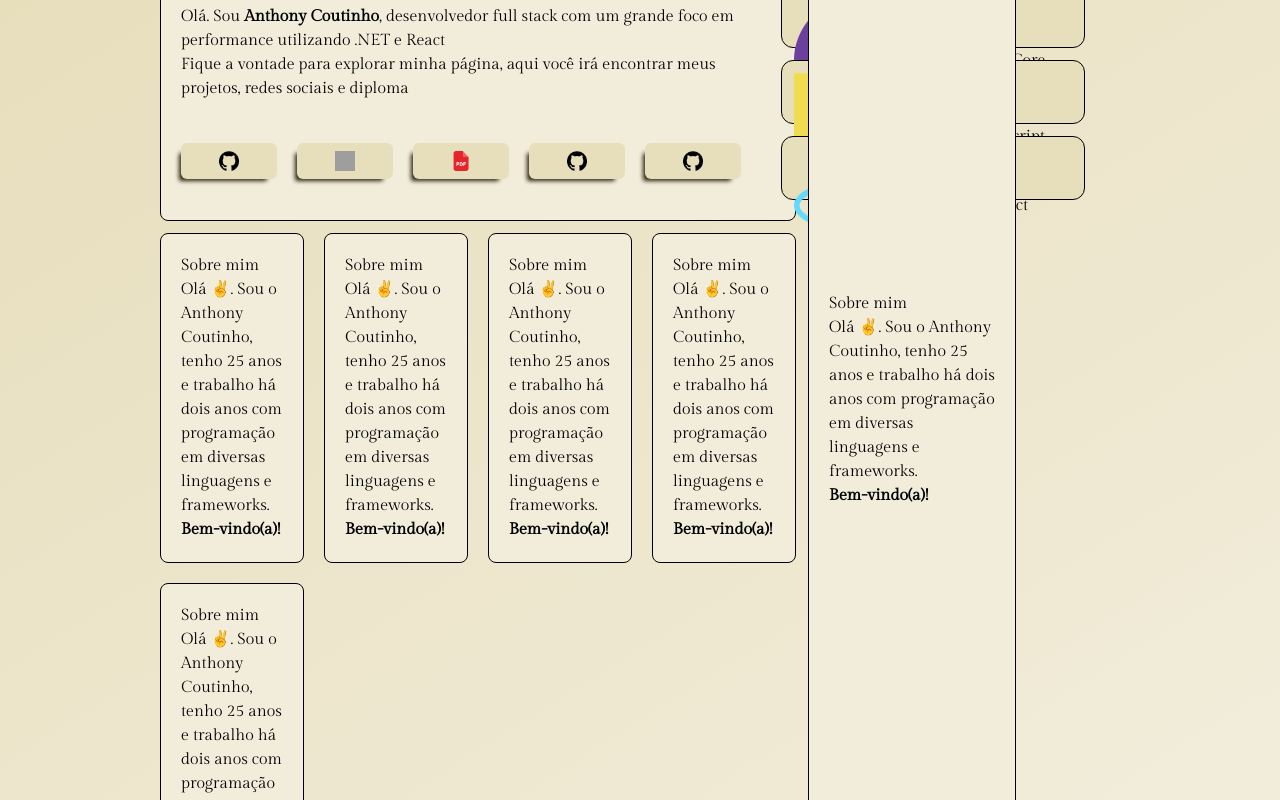
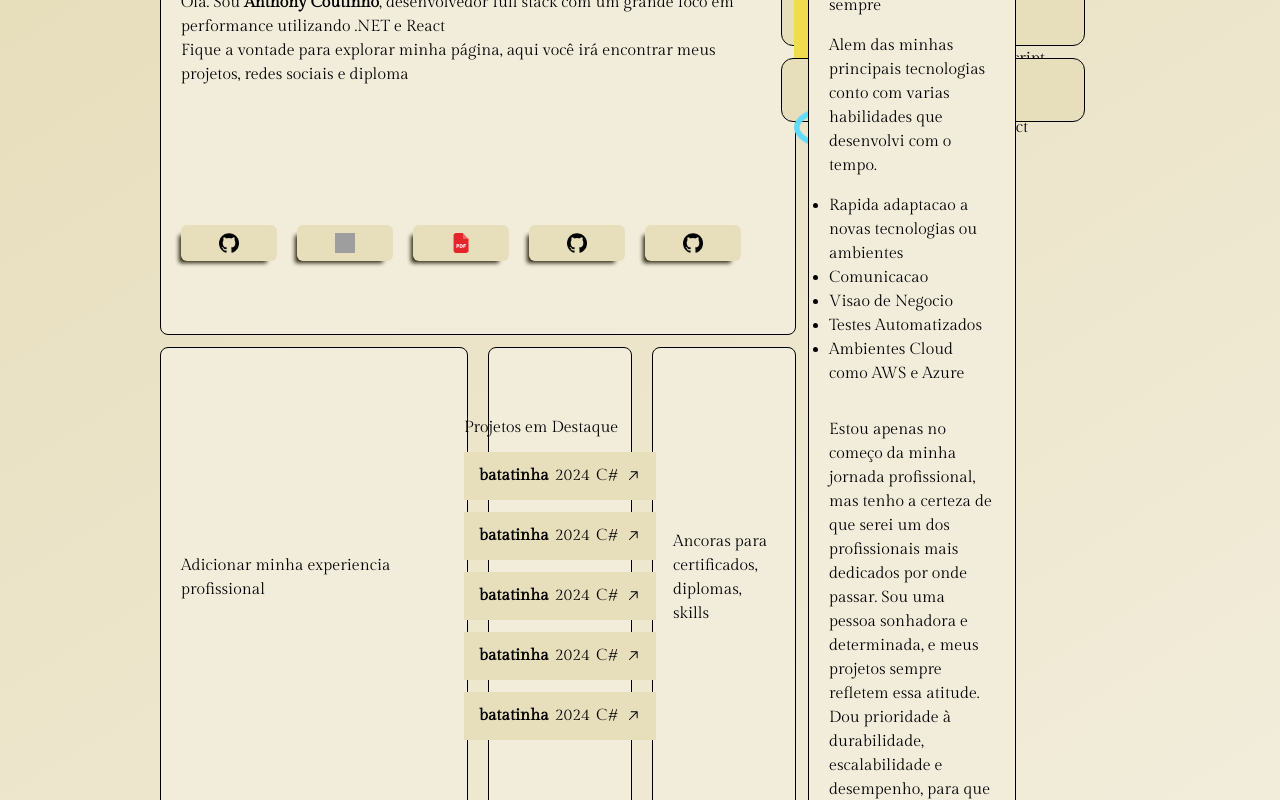
Before and after one commit to thonycsdev/thonycsdev-portifolio-page, a Next.js app: page / in a window 1280 px wide. Shown: the top 800 px of the page. Built offline with nearby package versions, Linux system fonts and the light colour scheme; grey boxes are pictures that could not be loaded.

Commit message:
finalmente finalizando a hero section e decidindo o layout da pagina desktop

```diff
--- a/src/components/AboutSection.tsx
+++ b/src/components/AboutSection.tsx
@@ -1,15 +1,20 @@
-import React, { useContext } from "react";
-import { TranslationContext } from "./Context/TranslationContext";
+import React from "react";
 
 function AboutSection() {
-  const { language } = useContext(TranslationContext);
   return (
-    <section className="">
-      <h2 className="">{language.aboutMeLabel}</h2>
-      <p className="">
-        {language.shortAboutMe}
-      </p>
-      <b className="">{language.welcomeToMySkills}</b>
+    <section className="text-wrap place-self-start grid grid-flow-row gap-4">
+      <b className="text-xl">Sobre mim</b>
+      <p className="">Ola. Sou Anthony Coutinho, nasci do Rio de Janeiro e tenho tecnologia como minha paixao des de sempre</p>
+      <p>Alem das minhas principais tecnologias conto com varias habilidades que desenvolvi com o tempo.</p>
+      <ol className="list-disc">
+        <li>Rapida adaptacao a novas tecnologias ou ambientes</li>
+        <li>Comunicacao</li>
+        <li>Visao de Negocio</li>
+        <li>Testes Automatizados</li>
+        <li>Ambientes Cloud como AWS e Azure</li>
+      </ol>
+      <p></p>
+      Estou apenas no começo da minha jornada profissional, mas tenho a certeza de que serei um dos profissionais mais dedicados por onde passar. Sou uma pessoa sonhadora e determinada, e meus projetos sempre refletem essa atitude. Dou prioridade à durabilidade, escalabilidade e desempenho, para que eu possa me orgulhar do meu trabalho e, ao mesmo tempo, entregar software de qualidade, que seja essencial para qualquer empresa.
     </section>
   );
 }
--- /dev/null
+++ b/src/components/Career/CareerComponent.tsx
@@ -0,0 +1,3 @@
+export default function CareerComponent() {
+  return <>Adicionar minha experiencia profissional</>
+}
--- /dev/null
+++ b/src/components/Education/EducationComponent.tsx
@@ -0,0 +1,3 @@
+export default function EducationComponent() {
+  return <>Ancoras para certificados, diplomas, skills</>
+}
--- a/src/components/Project/ProjectCard.tsx
+++ b/src/components/Project/ProjectCard.tsx
@@ -1,7 +1,5 @@
 import React from "react";
-import { FaGithub } from "react-icons/fa";
-import { IoIosStar } from "react-icons/io";
-import { FaEye } from "react-icons/fa";
+import { GoArrowUpRight } from "react-icons/go";
 import { Project } from "@/models/project";
 
 type Props = {
@@ -10,39 +8,19 @@ type Props = {
 
 function ProjectCard({ project }: Props) {
   return (
-    <div>
-      <li className="relative flex flex-col justify-between border border-emerald-600 rounded-xl p-3 transition-all duration-200 hover:scale-110 max-w-full overscroll-contain">
-        <div className="flex justify-around">
-          <div className="flex flex-col w-3/5">
-            <span className="text-emerald-400 text-xl font-semibold text-wrap">
-              {project.name}
-            </span>
-            <span className="text-emerald-400 text-xl">
-              {project.technology}
-            </span>
-            <span className="text-lg">{project.description}</span>
-          </div>
-          <div className="w-2/5 flex justify-center items-center">
-            <button
-              onClick={() => window.open(project.url!)}
-              className="flex-col flex justify-center items-center hover:scale-110 transition-all duration-200"
-            >
-              <FaGithub className="w-3/4 h-3/4 text-emerald-400 " />
-              <span className="text-emerald-400 text-xl font-semibold">
-                See code
-              </span>
-            </button>
-          </div>
-        </div>
-        <div className="flex gap-10">
-          <span className="flex items-center gap-1">
-            <IoIosStar className="text-yellow-400" /> : {project.stars}
-          </span>
-          <span className="flex items-center gap-1">
-            <FaEye /> : {project.watchers}
-          </span>
-        </div>
-      </li>
+    <div className="p-3 w-48 bg-paper-darker h-fit grid grid-flow-col place-items-center hover:cursor-pointer hover:scale-110 transition-all ease-in-out duration-150 hover:mb-3">
+      <div className="font-bold">
+        {project.name}
+      </div>
+      <div className="">
+        {project.startedYear}
+      </div>
+      <div>
+        {project.technology}
+      </div>
+      <div className="hover:scale-150 transition-transform ease-in-out duration-150 hover:font-bold">
+        <GoArrowUpRight />
+      </div>
     </div>
   );
 }
--- a/src/components/Project/ProjectList.tsx
+++ b/src/components/Project/ProjectList.tsx
@@ -5,14 +5,73 @@ import { Project } from "@/models/project";
 type Props = {
   projects: Project[];
 };
-function ProjectList({ projects }: Props) {
+function FeaturedProjectsComponents({ projects }: Props) {
+  if (projects.length === 0) {
+    projects = [{
+      id: 1,
+      url: "",
+      name: "batatinha",
+      level: "Avancado",
+      stars: 43,
+      watchers: 3,
+      endedYear: "2023",
+      technology: "C#",
+      description: "esparrama",
+      startedYear: "2024"
+    }, {
+      id: 1,
+      url: "",
+      name: "batatinha",
+      level: "Avancado",
+      stars: 43,
+      watchers: 3,
+      endedYear: "2023",
+      technology: "C#",
+      description: "esparrama",
+      startedYear: "2024"
+    }, {
+      id: 1,
+      url: "",
+      name: "batatinha",
+      level: "Avancado",
+      stars: 43,
+      watchers: 3,
+      endedYear: "2023",
+      technology: "C#",
+      description: "esparrama",
+      startedYear: "2024"
+    }, {
+      id: 1,
+      url: "",
+      name: "batatinha",
+      level: "Avancado",
+      stars: 43,
+      watchers: 3,
+      endedYear: "2023",
+      technology: "C#",
+      description: "esparrama",
+      startedYear: "2024"
+    }, {
+      id: 1,
+      url: "",
+      name: "batatinha",
+      level: "Avancado",
+      stars: 43,
+      watchers: 3,
+      endedYear: "2023",
+      technology: "C#",
+      description: "esparrama",
+      startedYear: "2024"
+    },]
+  }
   return (
-    <ul className="flex flex-col gap-5 mt-10">
+    <div className="grid grid-flow-row gap-3">
+      Projetos em Destaque
       {projects.map((x, idx) => (
         <ProjectCard project={x} key={idx} />
       ))}
-    </ul>
+    </div>
   );
 }
 
-export default ProjectList;
+export default FeaturedProjectsComponents;
--- /dev/null
+++ b/src/components/Socials/LinkedinComponent.tsx
@@ -0,0 +1,3 @@
+export default function LinkedinComponent() {
+  return <>Linkedin Intergration</>
+}
--- a/src/pages/index.tsx
+++ b/src/pages/index.tsx
@@ -1,5 +1,9 @@
 import AboutSection from "@/components/AboutSection";
+import CareerComponent from "@/components/Career/CareerComponent";
+import EducationComponent from "@/components/Education/EducationComponent";
 import HeroSection from "@/components/HeroSection";
+import FeaturedProjectsComponents from "@/components/Project/ProjectList";
+import LinkedinComponent from "@/components/Socials/LinkedinComponent";
 import HomeCardComponent from "@/components/UI/HomeCardComponent";
 
 export default function Home() {
@@ -12,12 +16,19 @@ export default function Home() {
         <div className="md:row-span-2 md:w-2/3">
           <HomeCardComponent content={<AboutSection />} />
         </div>
-        <div className="md:col-span-2 h-full w-full grid md:grid-cols-4 grid-cols-2 gap-5 content-evenly">
-          <HomeCardComponent content={<AboutSection />} />
-          <HomeCardComponent content={<AboutSection />} />
-          <HomeCardComponent content={<AboutSection />} />
-          <HomeCardComponent content={<AboutSection />} />
-          <HomeCardComponent content={<AboutSection />} />
+        <div className="md:col-span-2 h-full w-full grid md:grid-cols-4 grid-cols-2 gap-5 grid-flow-row">
+          <div className="">
+            <HomeCardComponent content={<EducationComponent />} />
+          </div>
+          <div className="row-start-1 row-end-1 col-span-2">
+            <HomeCardComponent content={<CareerComponent />} />
+          </div>
+          <div className="row-start-1 row-end-2">
+            <HomeCardComponent content={<FeaturedProjectsComponents projects={[]} />} />
+          </div>
+          <div className="row-start-2 row-end-2 col-span-full">
+            <HomeCardComponent content={<LinkedinComponent />} />
+          </div>
         </div>
       </div>
     </main>
```
